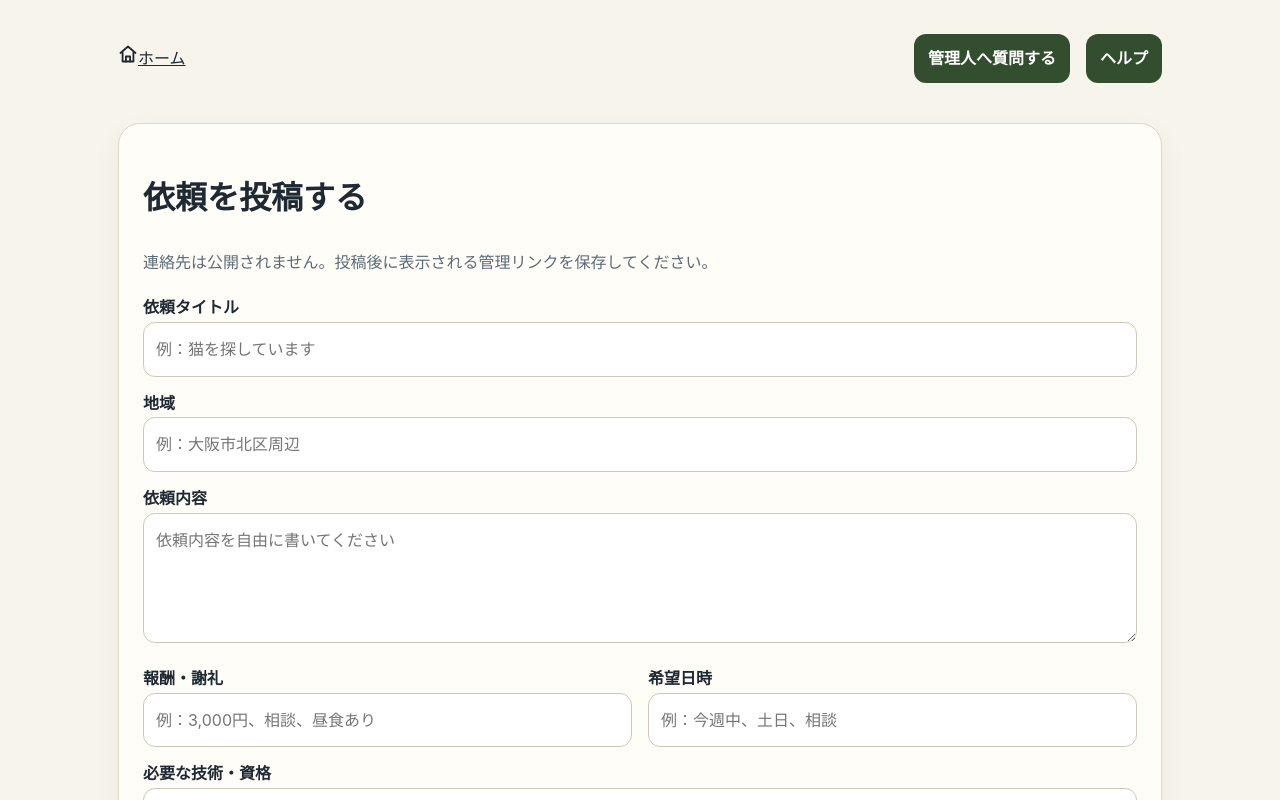
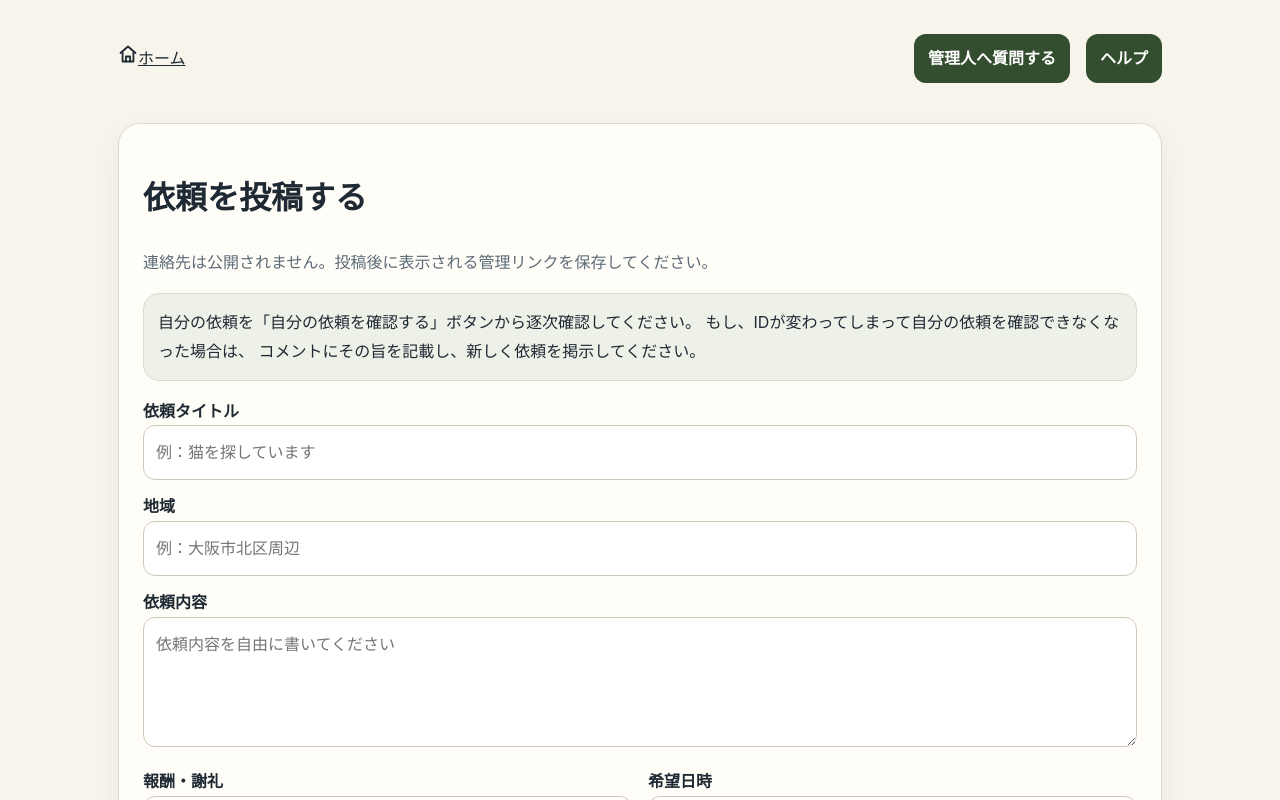
Before and after one commit to free-request-board/free-request-board, a Next.js app in the folder free-request-board-initial/: page /new in a window 1280 px wide. Shown: the top 800 px of the page. Built offline with nearby package versions, Linux system fonts and the light colour scheme.

Commit message:
Update page.tsx

```diff
--- a/free-request-board-initial/app/new/page.tsx
+++ b/free-request-board-initial/app/new/page.tsx
@@ -4,9 +4,17 @@ export default function NewRequestPage() {
   return (
     <main className="panel">
       <h1>依頼を投稿する</h1>
+
       <p className="muted">
         連絡先は公開されません。投稿後に表示される管理リンクを保存してください。
       </p>
+
+      <p className="notice">
+        自分の依頼を「自分の依頼を確認する」ボタンから逐次確認してください。
+        もし、IDが変わってしまって自分の依頼を確認できなくなった場合は、
+        コメントにその旨を記載し、新しく依頼を掲示してください。
+      </p>
+
       <NewRequestForm />
     </main>
   );
```
